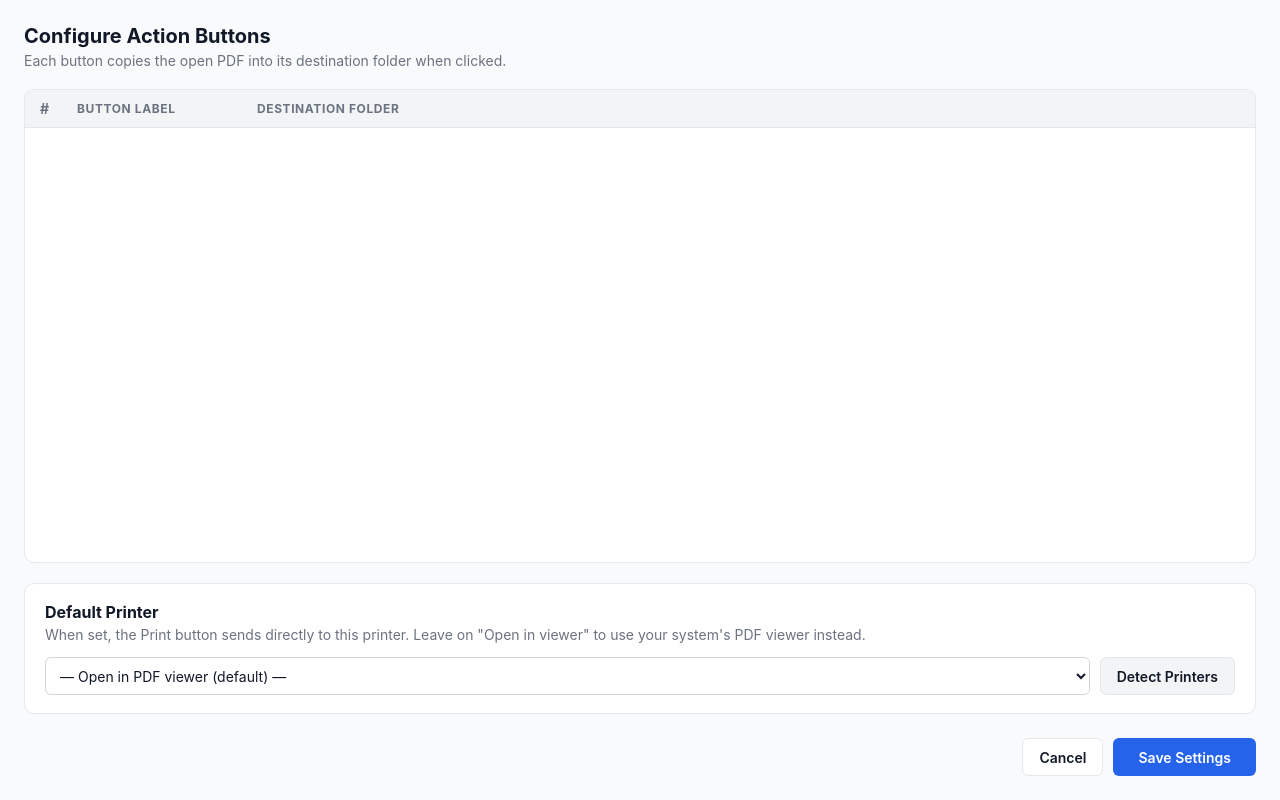
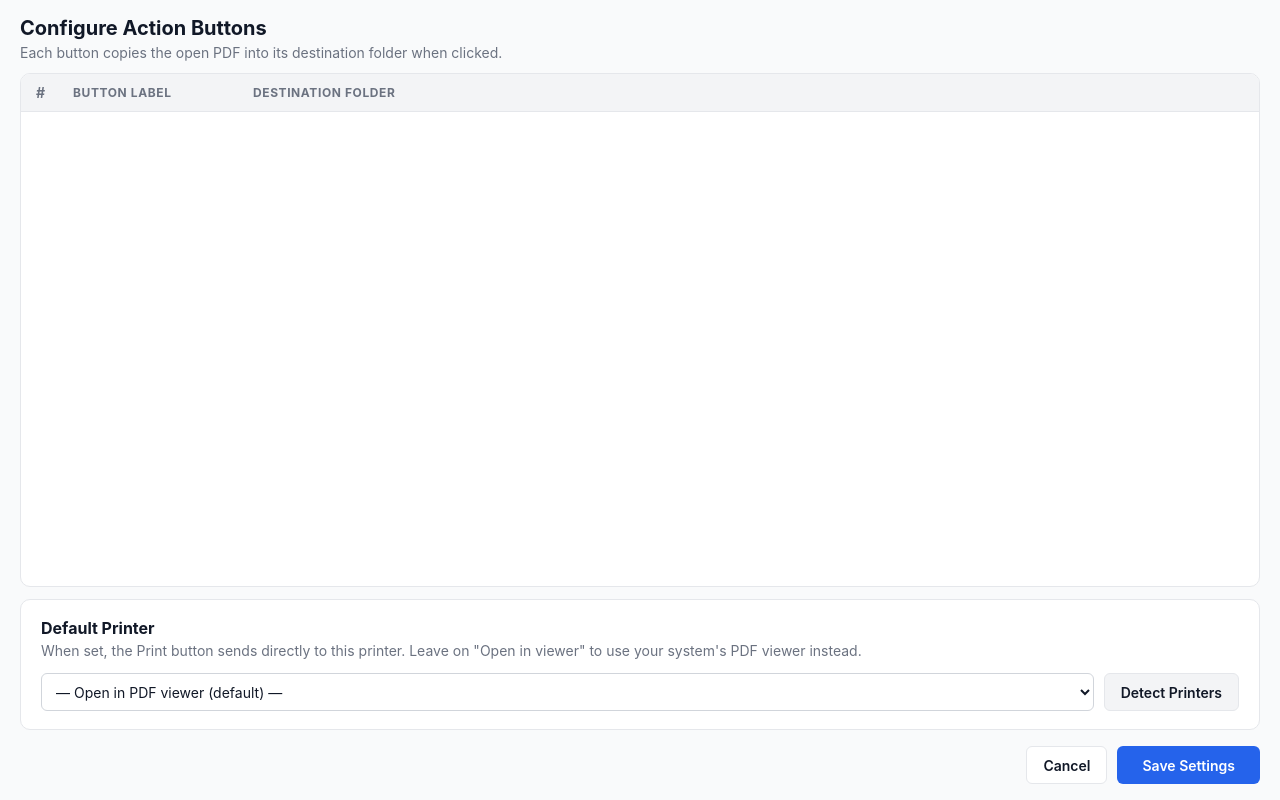
Before and after one commit to danielwoestman/pdfprintersaver, an Electron app: page renderer/settings.html in a window 1280 px wide. Drawn offline with Linux system fonts and the light colour scheme; no server answers.

Commit message:
ui: shrink settings window to 660px, tighten internal padding
Co-Authored-By: Claude Sonnet 4.6 <noreply@anthropic.com>

```diff
--- a/main.js
+++ b/main.js
@@ -102,7 +102,7 @@ function openSettingsWindow() {
 
   settingsWindow = new BrowserWindow({
     width: 780,
-    height: 800,
+    height: 660,
     resizable: false,
     parent: mainWindow,
     modal: true,
--- a/renderer/settings.html
+++ b/renderer/settings.html
@@ -33,8 +33,8 @@
       display: flex;
       flex-direction: column;
       height: 100vh;
-      padding: 24px;              /* up from 20px */
-      gap: 20px;
+      padding: 16px 20px;
+      gap: 12px;
     }
 
     h1 {
```
